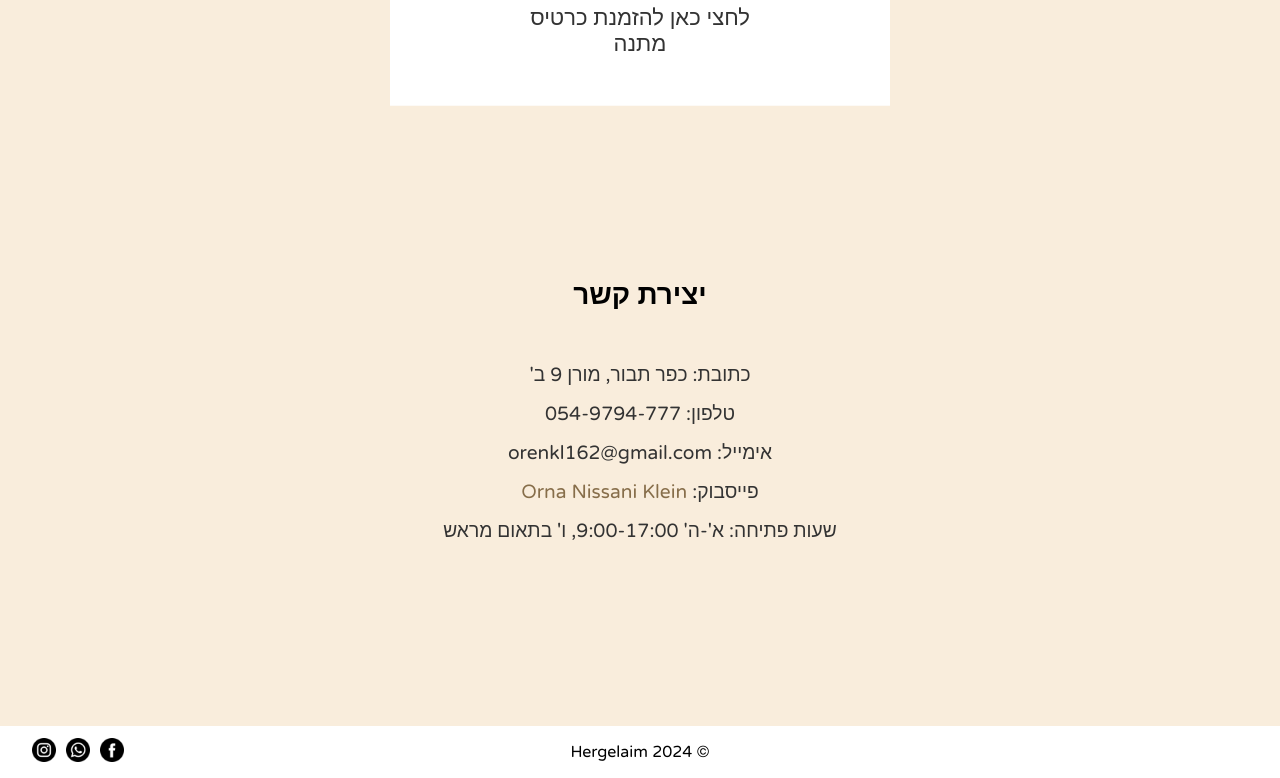
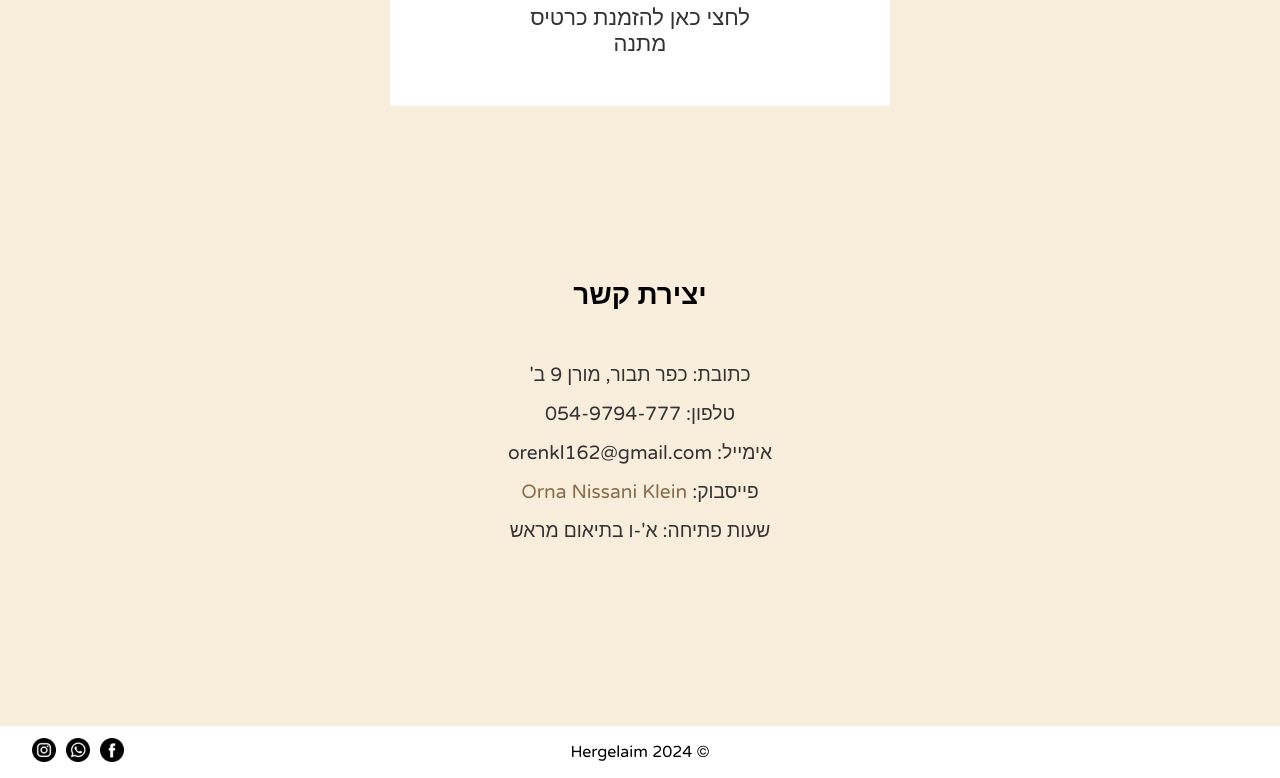
Before and after one commit to gefenbar/orna-reflexology, a React (Create React App) app: page / in a window 1280 px wide. Shown: the part 3079-3857 px from the top of the page. Built offline with nearby package versions, Linux system fonts and the light colour scheme.

Commit message:
fixed mobile hero button position

```diff
--- a/src/App.css
+++ b/src/App.css
@@ -1091,6 +1091,7 @@ display: none;
 
   .hero-section button {
     font-size: 14px;
+    margin: 10px auto 0;
   }
   .hero-content {
     margin: 25% 0 15px 15px;
--- a/src/pages/HomePage.js
+++ b/src/pages/HomePage.js
@@ -302,6 +302,6 @@ const ContactSection = () => (
         Orna Nissani Klein
       </a>
     </p>
-    <p>שעות פתיחה: א'-ה' 9:00-17:00, ו' בתאום מראש</p>
+    <p>שעות פתיחה: א'-ו בתיאום מראש</p>
   </section>
 );
```
